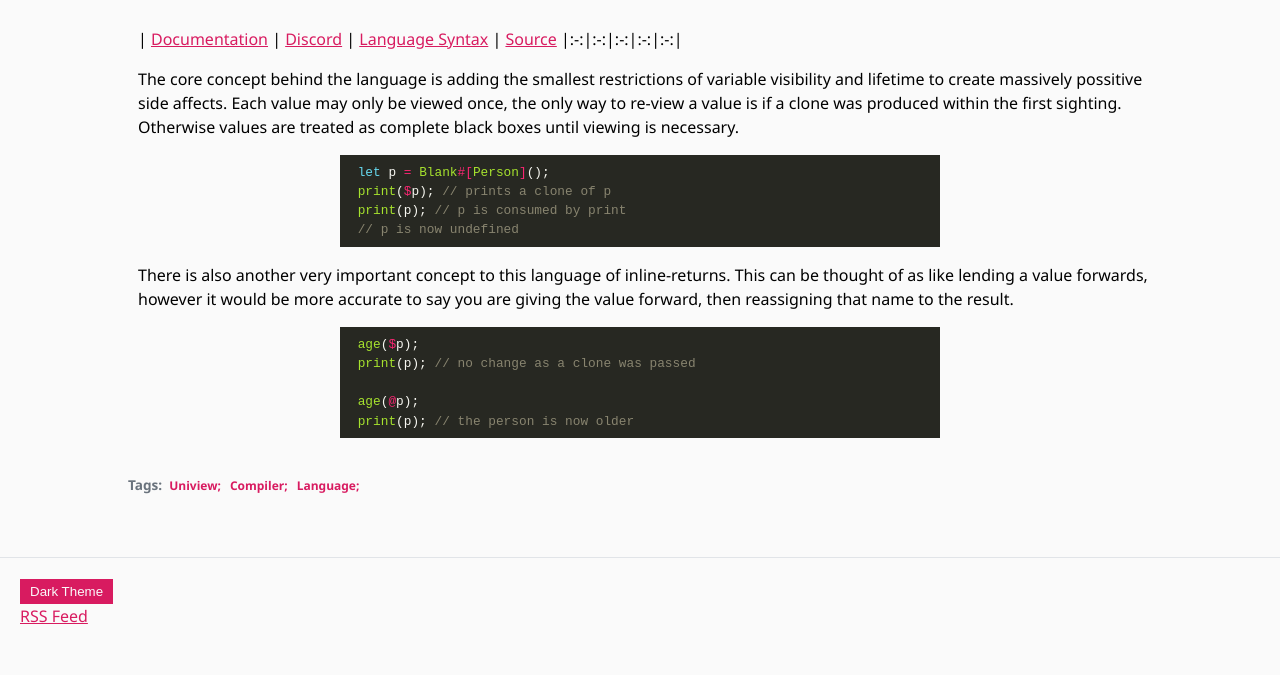
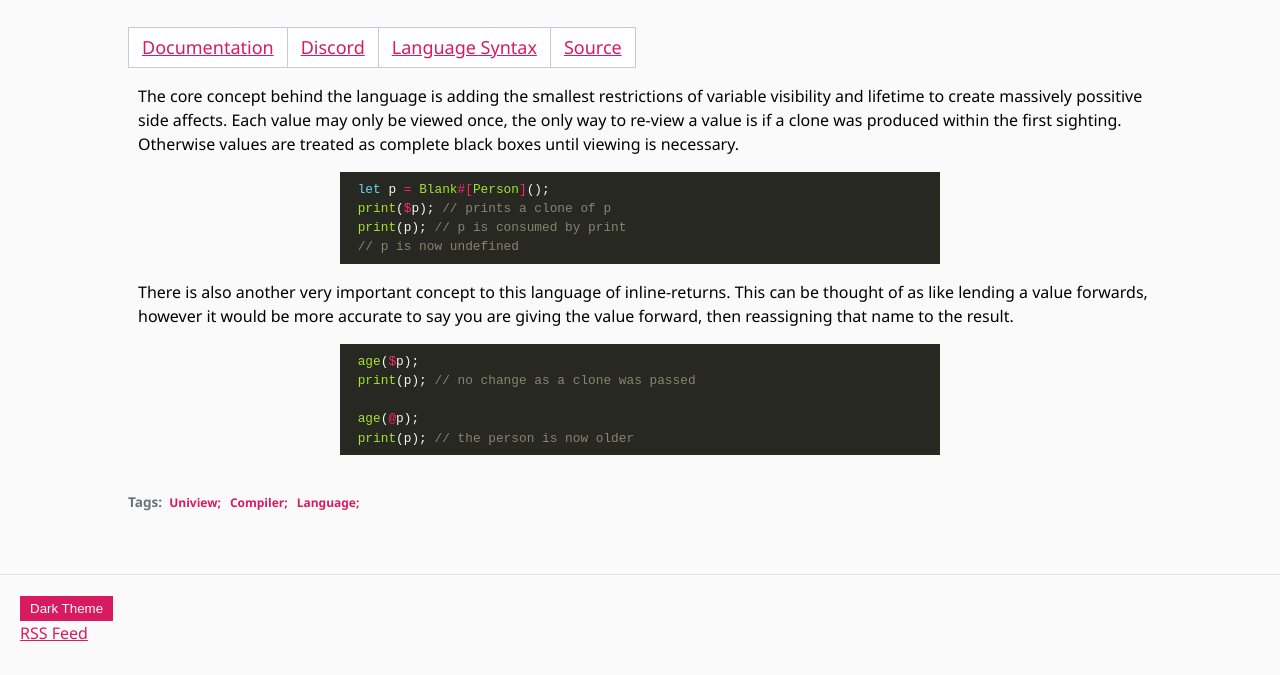
Before and after one commit to qupa-project/qupa-lang.github.io, a website: page uniview.html in a window 1280 px wide. Shown: the part 125-800 px from the top of the page. Drawn offline with Linux system fonts and the light colour scheme.

Commit message:
~rebuilt

```diff
--- a/uniview.html
+++ b/uniview.html
@@ -7,8 +7,16 @@
 	<a href="/index.html" style="float: left;">Home</a>
 	<a href="/tag/article.html" style="float: left;">Feed</a>
 	<a style="float: right;">Qupa Project</a>
-</header><div class="wrapper"><h1>Uniview Language</h1><p>| <a href="https://uniview-docs.readthedocs.io/">Documentation</a> | <a href="https://discord.gg/dqcenR2n6m">Discord</a> | <a href="/uniview/syntax.html">Language Syntax</a> | <a href="https://github.com/qupa-project/uniview-lang">Source</a>
-|:-:|:-:|:-:|:-:|:-:|</p>
+</header><div class="wrapper"><h1>Uniview Language</h1><table>
+<thead>
+<tr>
+<th style="text-align:center"><a href="https://uniview-docs.readthedocs.io/">Documentation</a></th>
+<th style="text-align:center"><a href="https://discord.gg/dqcenR2n6m">Discord</a></th>
+<th style="text-align:center"><a href="/uniview/syntax.html">Language Syntax</a></th>
+<th style="text-align:center"><a href="https://github.com/qupa-project/uniview-lang">Source</a></th>
+</tr>
+</thead>
+</table>
 <p>The core concept behind the language is adding the smallest restrictions of variable visibility and lifetime to create massively possitive side affects. Each value may only be viewed once, the only way to re-view a value is if a clone was produced within the first sighting. Otherwise values are treated as complete black boxes until viewing is necessary.</p>
 <pre class="shiki" style="background-color: #272822"><code><span class="line"><span style="color: #66D9EF">let</span><span style="color: #F8F8F2"> p </span><span style="color: #F92672">=</span><span style="color: #F8F8F2"> </span><span style="color: #A6E22E">Blank</span><span style="color: #F92672">#[</span><span style="color: #A6E22E">Person</span><span style="color: #F92672">]</span><span style="color: #F8F8F2">();</span></span>
 <span class="line"><span style="color: #A6E22E">print</span><span style="color: #F8F8F2">(</span><span style="color: #F92672">$</span><span style="color: #F8F8F2">p); </span><span style="color: #88846F">// prints a clone of p</span></span>
```
Also changed, not shown: index.html (+1 -2 lines), 9 other files.
